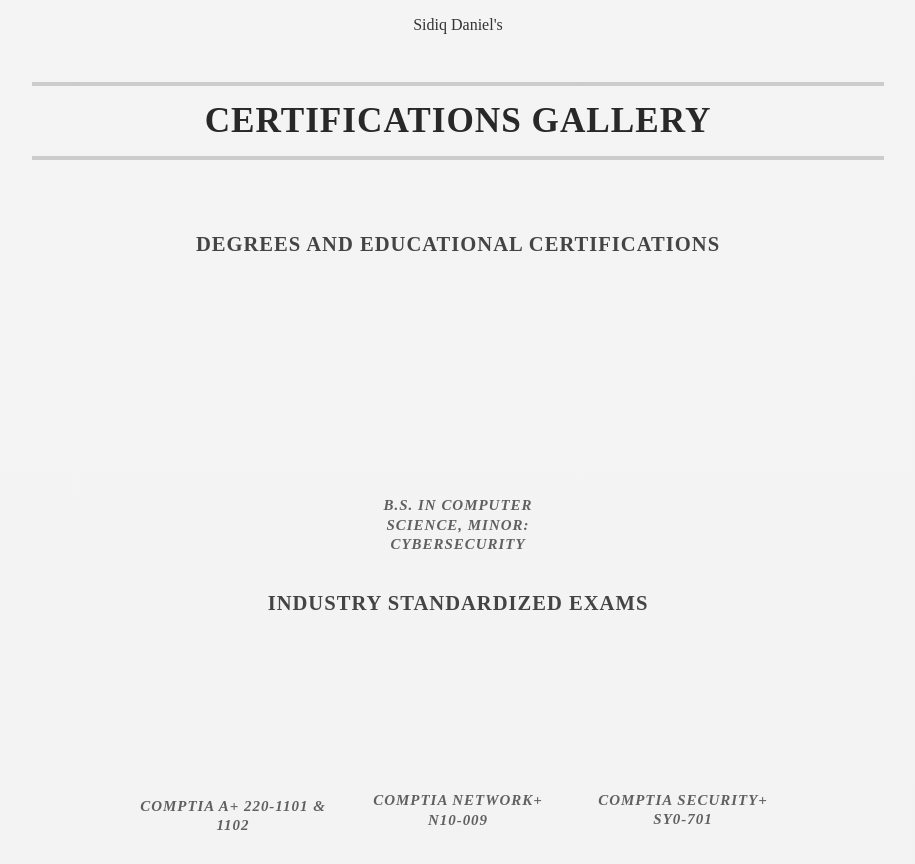
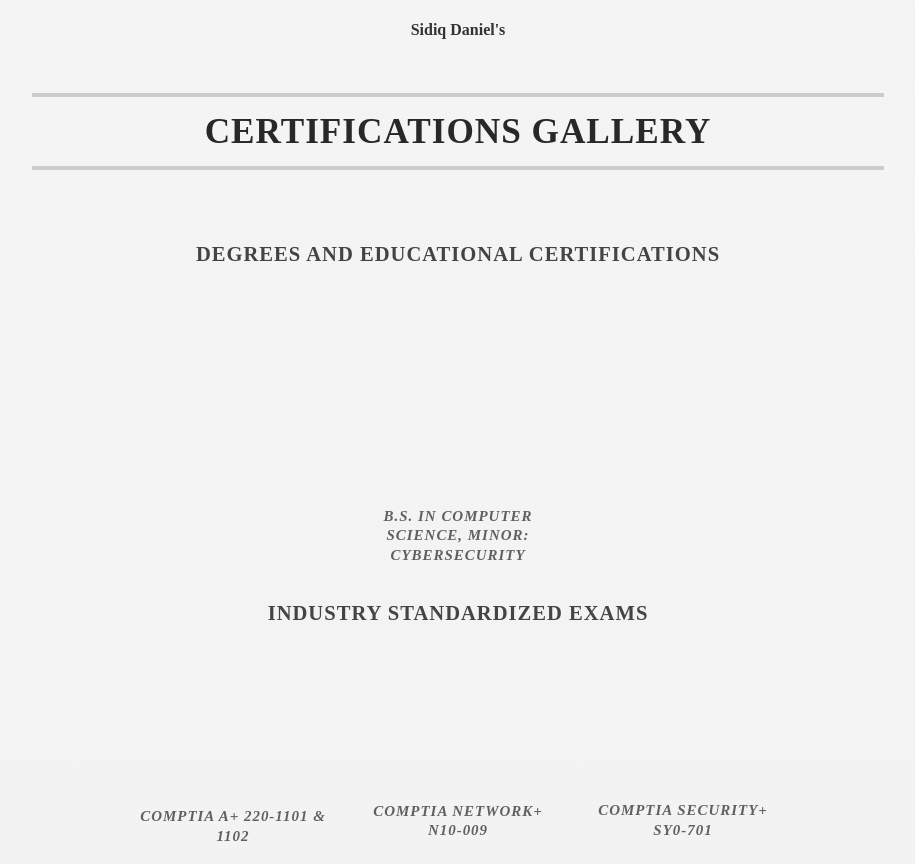
Before and after one commit to sidinfo22/Certifications_Gallery, a plain HTML site: page index.html in a window 1280 px wide. Shown: the top 864 px of the page, without its empty margins (182-1097 px from the left). Drawn offline with Linux system fonts and the light colour scheme; files whose address does not match are found by name.

Commit message:
Update index.html

```diff
--- a/index.html
+++ b/index.html
@@ -15,7 +15,7 @@
 
 	<!-- Certifications Section -->
 <section id="certifications" id="skills">
-		    <p>Sidiq Daniel's</p>
+		    <h4>Sidiq Daniel's</h4>
     <div class="certifications-header">
 
         <h2 class="section-header">Certifications Gallery</h2>
```
